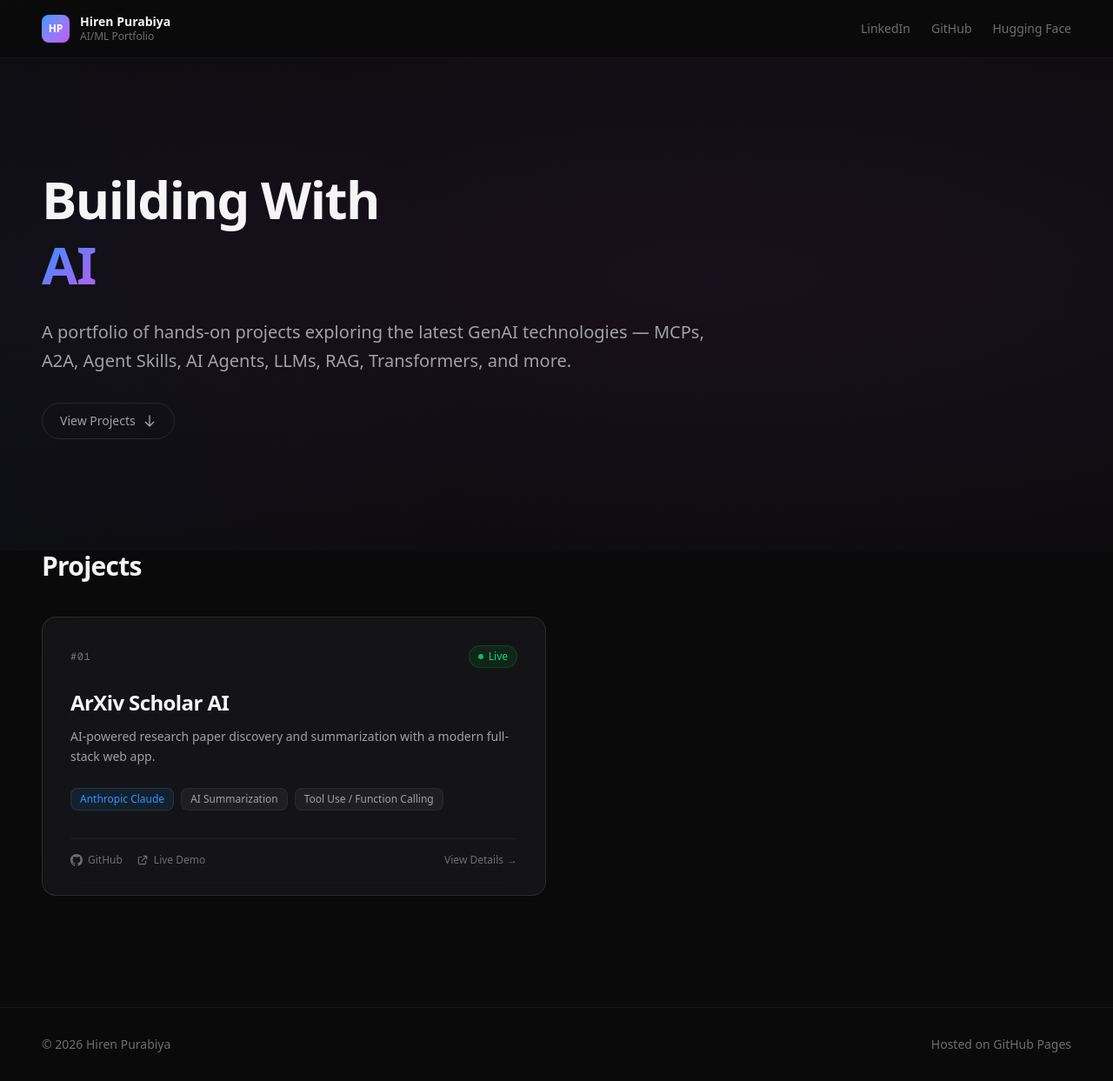
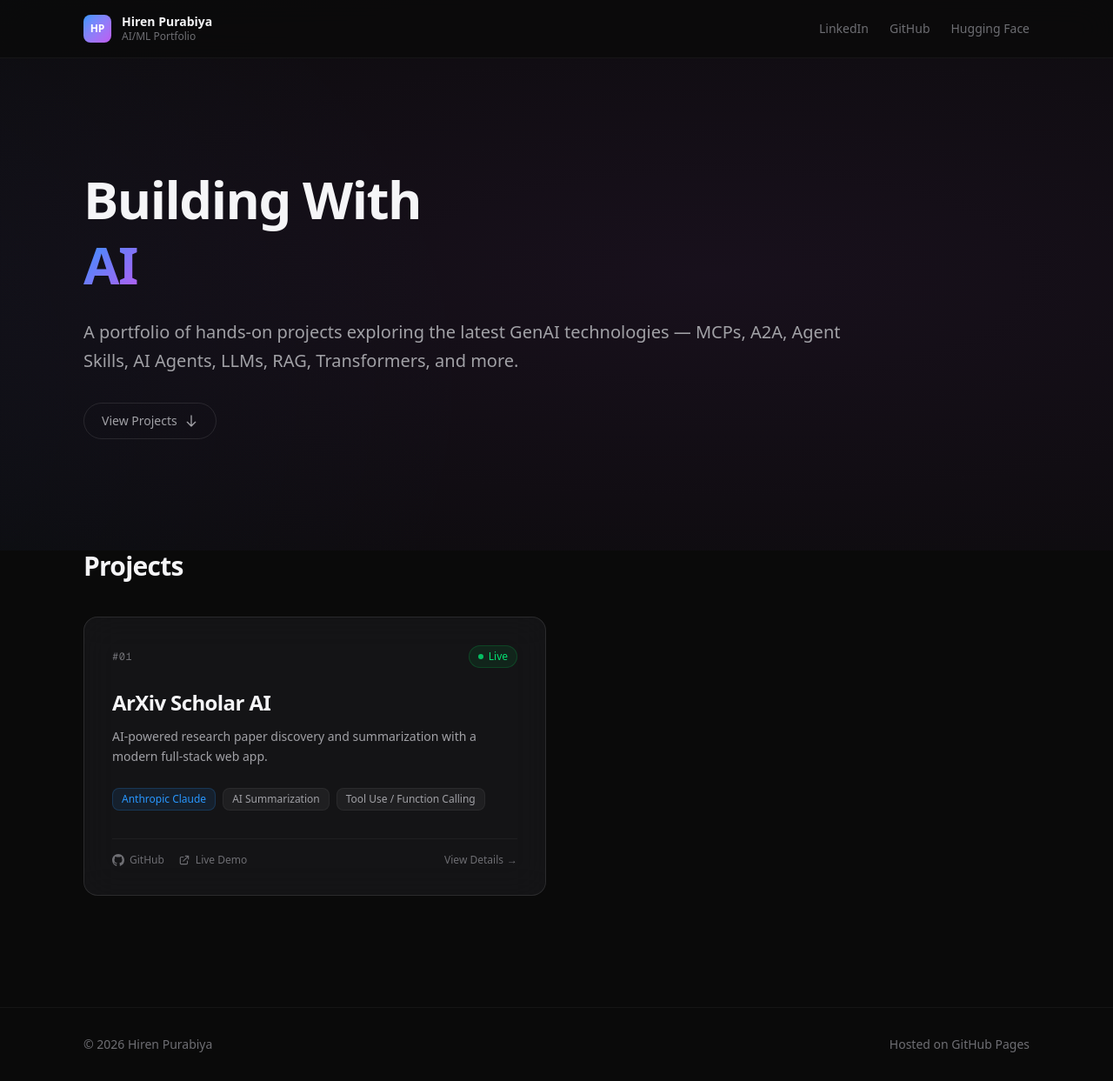
Before and after one commit to hirenpurabiya/ai-portfolio, a Next.js app in the folder site/: page / in a window 1280 px wide. Shown: the whole page at 87% size. Built offline with nearby package versions, Linux system fonts and the light colour scheme.

Commit message:
Remove max-width constraint for full-width layout

```diff
--- a/site/src/app/page.tsx
+++ b/site/src/app/page.tsx
@@ -124,7 +124,7 @@
     <div className="min-h-screen">
       {/* Header */}
       <header className="fixed top-0 left-0 right-0 z-50 glass-header border-b border-white/5">
-        <div className="max-w-7xl mx-auto px-8 lg:px-12 py-4 flex items-center justify-between">
+        <div className="w-full mx-auto px-8 lg:px-16 xl:px-24 py-4 flex items-center justify-between">
           <div className="flex items-center gap-3">
             <div className="w-8 h-8 rounded-lg bg-gradient-to-br from-accent to-accent-purple flex items-center justify-center text-white text-xs font-bold">
               HP
@@ -236,13 +236,13 @@
 
       {/* Hero */}
       <section className="hero-gradient relative pt-32 pb-20 sm:pt-40 sm:pb-28 lg:pt-48 lg:pb-32">
-        <div className="max-w-7xl mx-auto px-8 lg:px-12">
+        <div className="w-full mx-auto px-8 lg:px-16 xl:px-24">
           <h2 className="text-4xl sm:text-5xl lg:text-6xl font-bold tracking-tight leading-tight animate-fade-in-up">
             Building With
             <br />
             <span className="gradient-text">AI</span>
           </h2>
-          <p className="text-text-secondary text-lg sm:text-xl max-w-3xl leading-relaxed mt-6 animate-fade-in-up animation-delay-200">
+          <p className="text-text-secondary text-lg sm:text-xl max-w-4xl leading-relaxed mt-6 animate-fade-in-up animation-delay-200">
             A portfolio of hands-on projects exploring the latest GenAI technologies — MCPs, A2A, Agent Skills, AI Agents, LLMs, RAG, Transformers, and more.
           </p>
           <a
@@ -268,7 +268,7 @@
       </section>
 
       {/* Projects */}
-      <section id="projects" className="max-w-7xl mx-auto px-8 lg:px-12 pb-24 lg:pb-32">
+      <section id="projects" className="w-full mx-auto px-8 lg:px-16 xl:px-24 pb-24 lg:pb-32">
         <h3 className="text-2xl sm:text-3xl font-semibold mb-10 tracking-tight animate-fade-in-up animation-delay-600">
           Projects
         </h3>
@@ -281,7 +281,7 @@
 
       {/* Footer */}
       <footer className="border-t border-white/5">
-        <div className="max-w-7xl mx-auto px-8 lg:px-12 py-8 flex flex-col sm:flex-row items-center justify-between gap-4 text-text-tertiary text-sm">
+        <div className="w-full mx-auto px-8 lg:px-16 xl:px-24 py-8 flex flex-col sm:flex-row items-center justify-between gap-4 text-text-tertiary text-sm">
           <span>&copy; {new Date().getFullYear()} Hiren Purabiya</span>
           <span>Hosted on GitHub Pages</span>
         </div>
```
